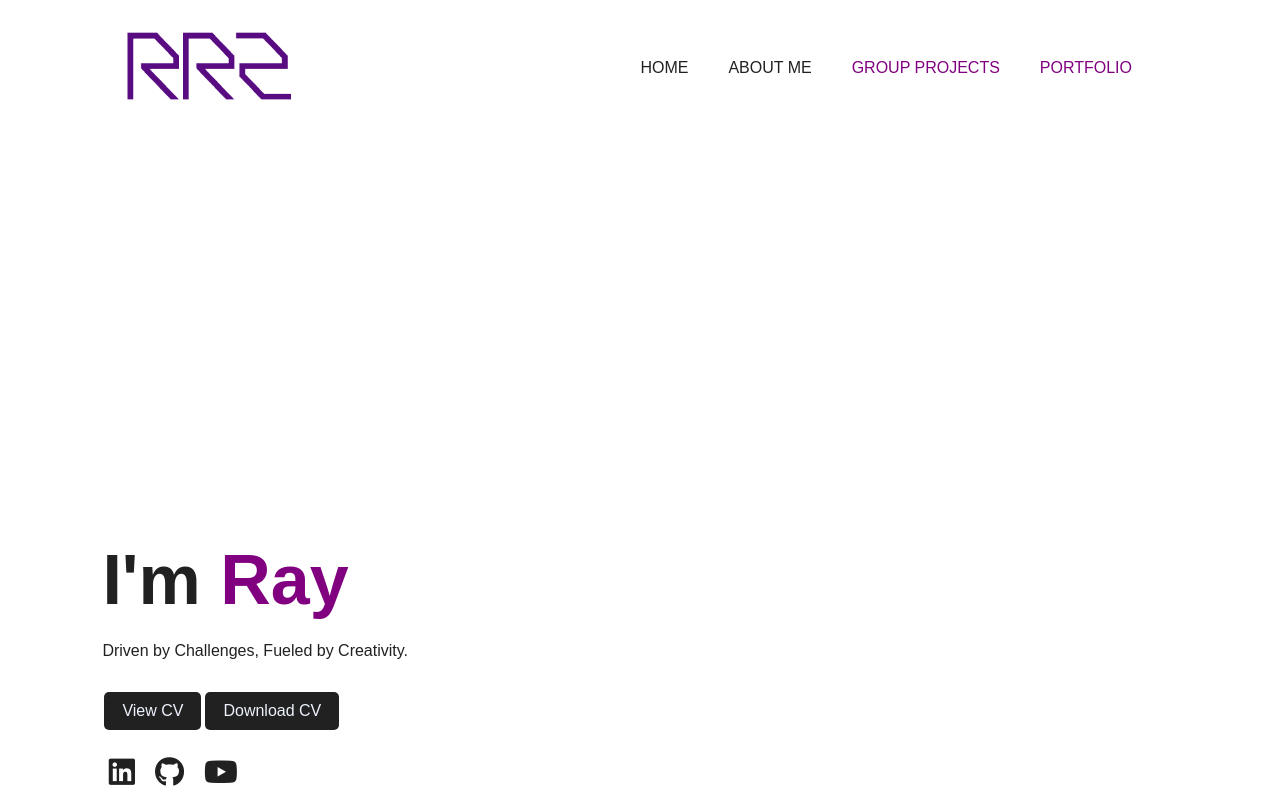
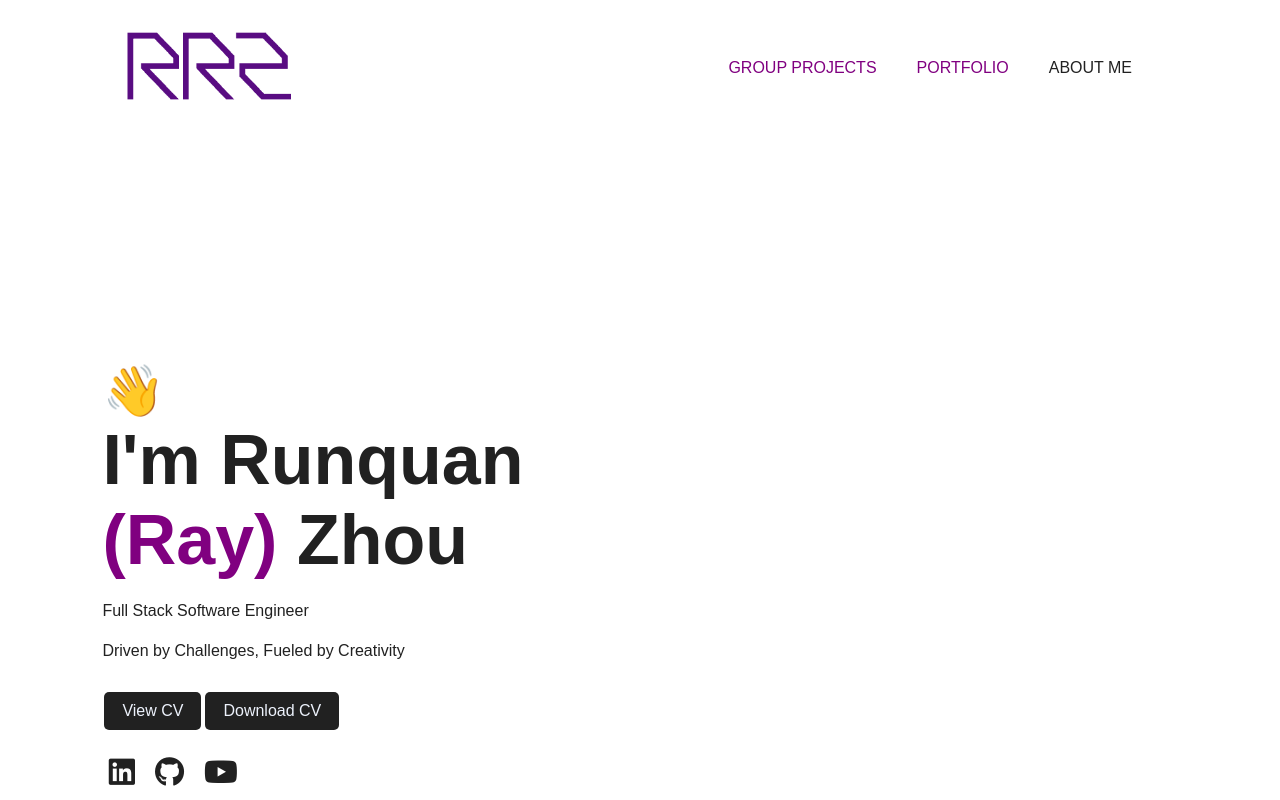
Before and after one commit to runquan-ray-zhou/0.4-personal_homepage, a React (Vite) app: page / in a window 1280 px wide. Built offline with nearby package versions, Linux system fonts and the light colour scheme.

Commit message:
add main component and add grid display

```diff
--- a/src/App.css
+++ b/src/App.css
@@ -24,6 +24,9 @@ nav ul{
 }
 
 .App{
+    display: grid;
+    grid-template-rows: auto 1fr auto;
+    grid-template-columns: 1fr auto;
     height: 100vh;
     width: 100%;
     background: white;
@@ -31,6 +34,8 @@ nav ul{
     position: relative;
 }
 nav{
+    grid-row: 1/2;
+    grid-column: 1/3;
     width: 80%;
     margin: auto;
     padding: 20px 0;
@@ -73,6 +78,20 @@ nav ul li a:hover{
         margin-top: 10px;
     }
 }
+
+.Main{
+    grid-row: 2/3;
+    grid-column: 2/3;
+    display: flex;
+    flex-direction: column;
+    justify-content: center;
+    align-items: center;
+    text-align: center;
+    color: var(--secondary-color);
+    padding: 100px 0;
+    background: var(--primary-color);
+}
+
 .info{
     display: flex;
     flex-direction: column;
@@ -89,10 +108,14 @@ nav ul li a:hover{
 span{
     color: purple;
 }
+.hi{
+    font-size: 50px;
+}
 .info p{
     color: var(--secondary-color);
     line-height: 22px;
 }
+
 .info a{
     background: var(--secondary-color);
     padding: 10px 18px;
@@ -102,19 +125,9 @@ span{
     margin: 30px 2px;
     border-radius: 5px;
 }
+
 .info__shortname {
     display: none;
-}
-.img-box{
-    width: 25%;
-    height: 50%;
-    margin-left: 8%;
-    margin-top: 5%;
-}
-.img-box img{
-    position: absolute;
-    border-radius: 50px;
-    height: 25%;
 }
 .social-links{
     margin-left: 8.5%;
@@ -131,7 +144,7 @@ span{
    color: purple;
 }
 
-@media (max-height: 900px) {
+@media (max-width: 500px){
     .img-box {
         display: none;
     }
@@ -142,3 +155,14 @@ span{
         display: block;
     }
 }
+@media (max-height: 500px){
+    .img-box {
+        display: none;
+    }
+    .info__fullname {
+        display: none;
+    }
+    .info__shortname {
+        display: block;
+    }
+}
--- a/src/App.jsx
+++ b/src/App.jsx
@@ -2,7 +2,7 @@
 import './App.css'
 import Nav from './components/Nav'
 import Info from './components/Info'
-import ImageBox from './components/ImageBox'
+import Main from './components/Main'
 
 
 function App() {
@@ -12,7 +12,7 @@ function App() {
     <div className="App">
       <Nav />
       <Info />
-      <ImageBox />
+      <Main />
     </div>
   )
 }
--- a/src/components/ImageBox.jsx
+++ /dev/null
@@ -1,11 +0,0 @@
-import bw from '../assets/bw-portrait.jpg'
-import color from '../assets/color-portrait.jpg'
-
-export default function ImageBox() {
-
-    return (
-        <div className="img-box">
-            <img src={bw} className="main-img" />
-        </div>
-    )
-}
--- a/src/components/Info.jsx
+++ b/src/components/Info.jsx
@@ -1,11 +1,26 @@
+import { useState } from "react";
+
+import bw from '../assets/bw-portrait.jpg'
+import color from '../assets/color-portrait.jpg'
+
 export default function Info() {
+
+    const [isFlipped, setIsFlipped] = useState(false);
+
+    function handleFlip() {
+      setIsFlipped(!isFlipped);
+    }
 
     return(
     <>
         <div className="info">
+            <p className="hi">👋</p>
+            <br />
             <h1 className="info__fullname">I'm Runquan <br/> <span>(Ray)</span> Zhou</h1>
             <h1 className="info__shortname">I'm <span>Ray</span></h1>
-            <p>Driven by Challenges, Fueled by Creativity.</p>
+            <p>Full Stack Software Engineer</p>
+            <br />
+            <p>Driven by Challenges, Fueled by Creativity</p>
             <div>
                 <a href="https://drive.google.com/file/d/1PU9O1aSlj2VsTaWBED22dhGutsqY4YopTi5Uoedt4-s/view" target="_blank" rel="noopener noreferrer">View CV</a>
                 <a href="https://docs.google.com/document/d/1PU9O1aSlj2VsTaWBED22dhGutsqY4YopTi5Uoedt4-s/export?format=pdf" download>Download CV</a>
--- /dev/null
+++ b/src/components/Main.jsx
@@ -0,0 +1,7 @@
+export default function Main() {
+  return (
+    <div className="Main">
+
+    </div>
+  );
+}
--- a/src/components/Nav.jsx
+++ b/src/components/Nav.jsx
@@ -43,8 +43,6 @@ export default function Nav() {
     <nav>
         <a href="https://runquanrayzhou.netlify.app/"><img src={logo} className="logo" /></a>
         <ul>
-            <li><a href="">HOME</a></li>
-            <li><a href="">ABOUT ME</a></li>
             <li>
                 <span onClick={handleGroupDisplayChange}>GROUP PROJECTS</span>
                     <div className="dropDown" style={{display:groupDisplay}}>
@@ -68,6 +66,7 @@ export default function Nav() {
                             <span><a href="https://linknyc-finder.netlify.app/" target="_blank" rel="noopener noreferrer">2.9 - LinkNYC FINDER</a></span>
                         </div>
             </li>
+            <li><a href="">ABOUT ME</a></li>
         </ul>
     </nav>
 
```
